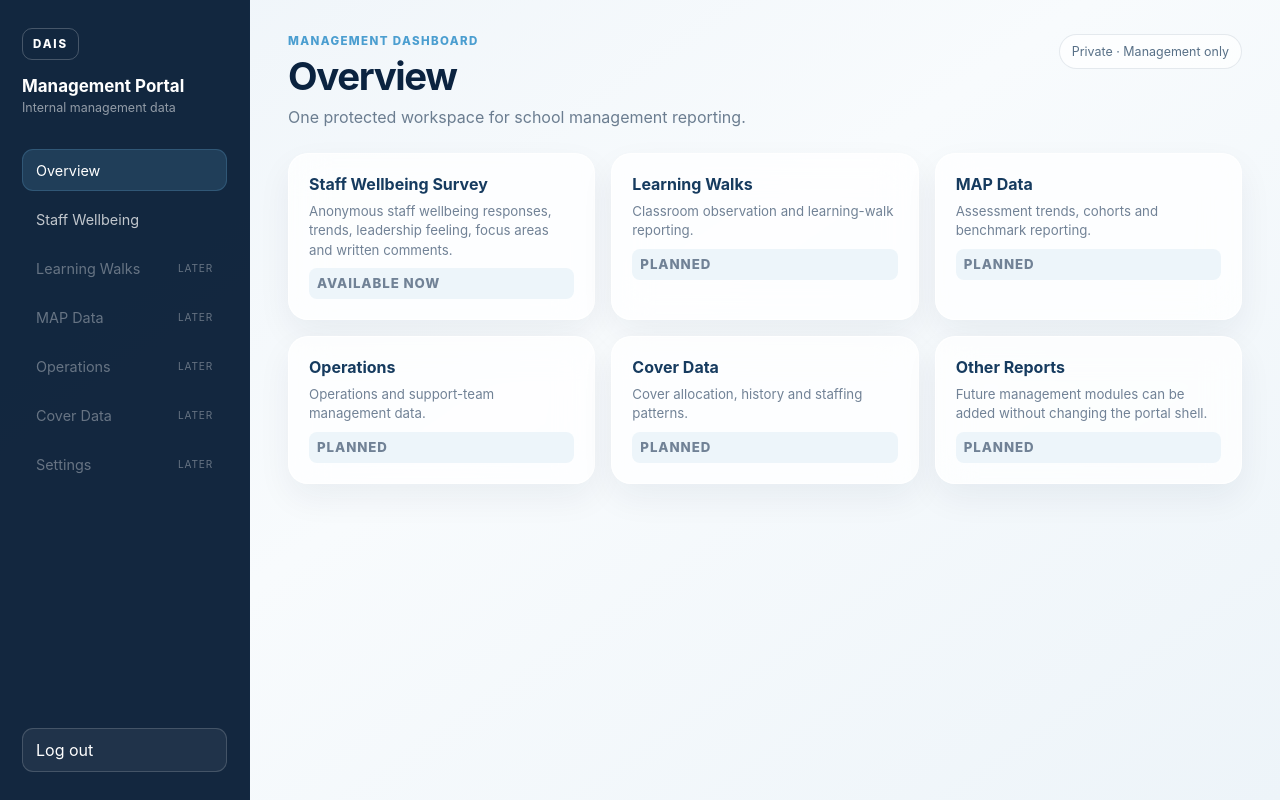
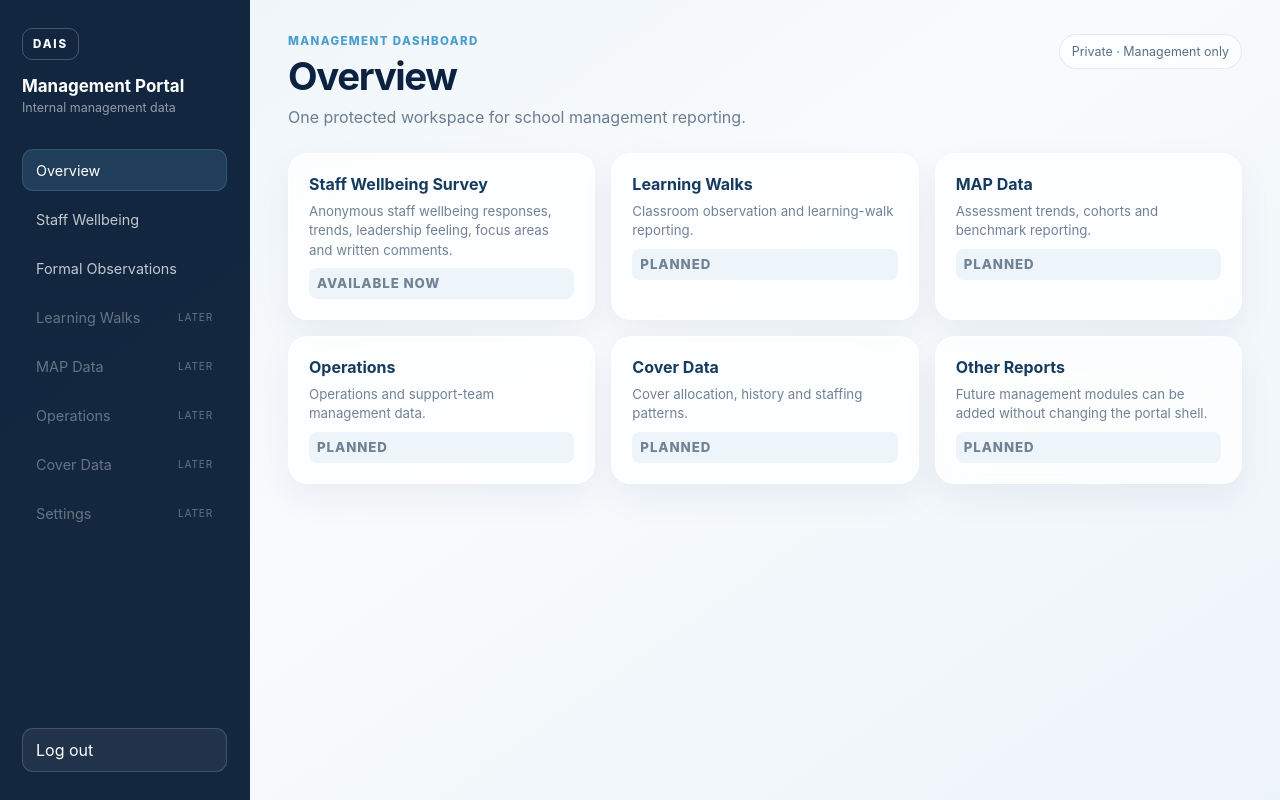
Before and after one commit to kolmohmed-lab/staff-survey, a Next.js app: page /admin in a window 1280 px wide. Built offline with nearby package versions, Linux system fonts and the light colour scheme.

Commit message:
Add formal observations to admin navigation

```diff
--- a/app/admin/_components/AdminShell.tsx
+++ b/app/admin/_components/AdminShell.tsx
@@ -7,6 +7,7 @@ import type { ReactNode } from "react";
 const navItems = [
   ["Overview", "/admin"],
   ["Staff Wellbeing", "/admin/wellbeing"],
+  ["Formal Observations", "/admin/formal-observations"],
   ["Learning Walks", "/admin/learning-walks"],
   ["MAP Data", "/admin/map"],
   ["Operations", "/admin/operations"],
@@ -35,7 +36,7 @@ export default function AdminShell({ title, subtitle, children }: { title: strin
         <nav className="adminNav" aria-label="Management sections">
           {navItems.map(([label, href]) => {
             const active = href === "/admin" ? pathname === href : pathname.startsWith(href);
-            const disabled = !["/admin", "/admin/wellbeing"].includes(href);
+            const disabled = !["/admin", "/admin/wellbeing", "/admin/formal-observations"].includes(href);
             return disabled ? (
               <span className="adminNavItem adminNavDisabled" key={href}>{label}<small>Later</small></span>
             ) : (
```
